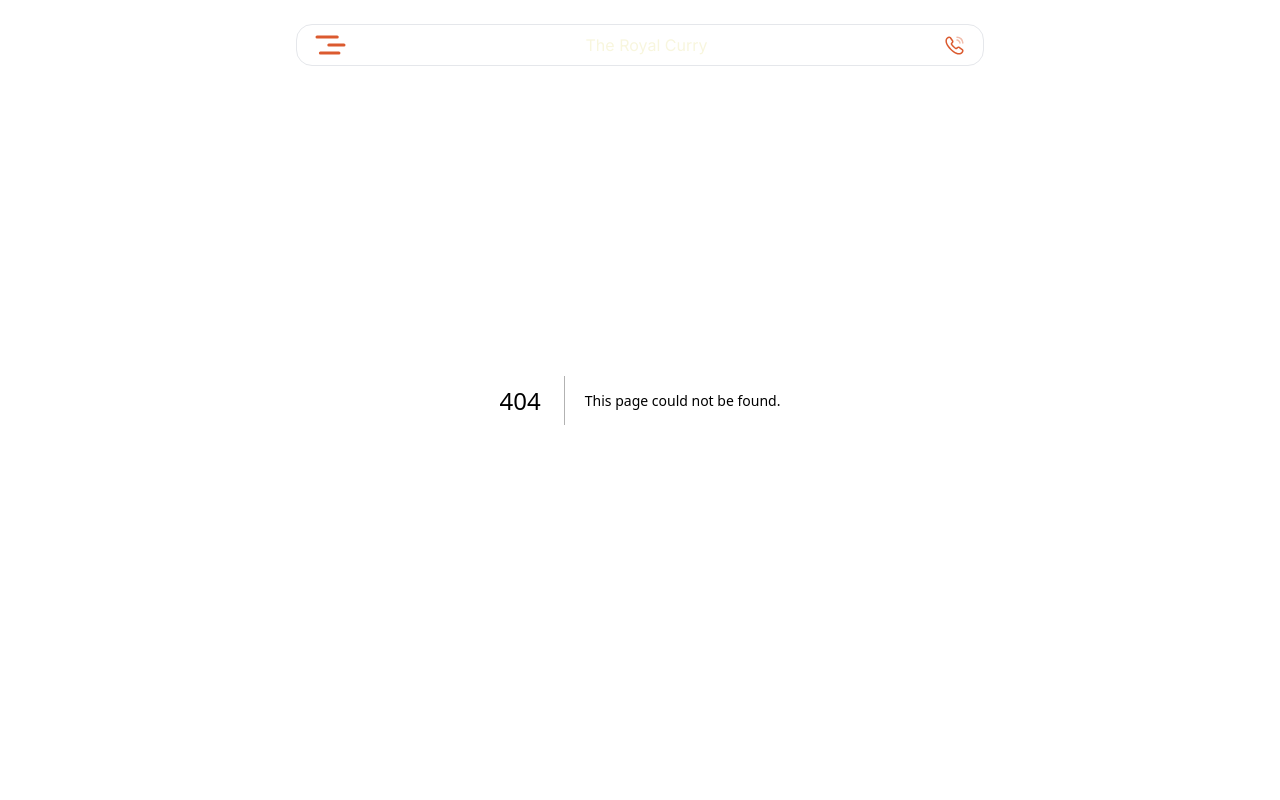
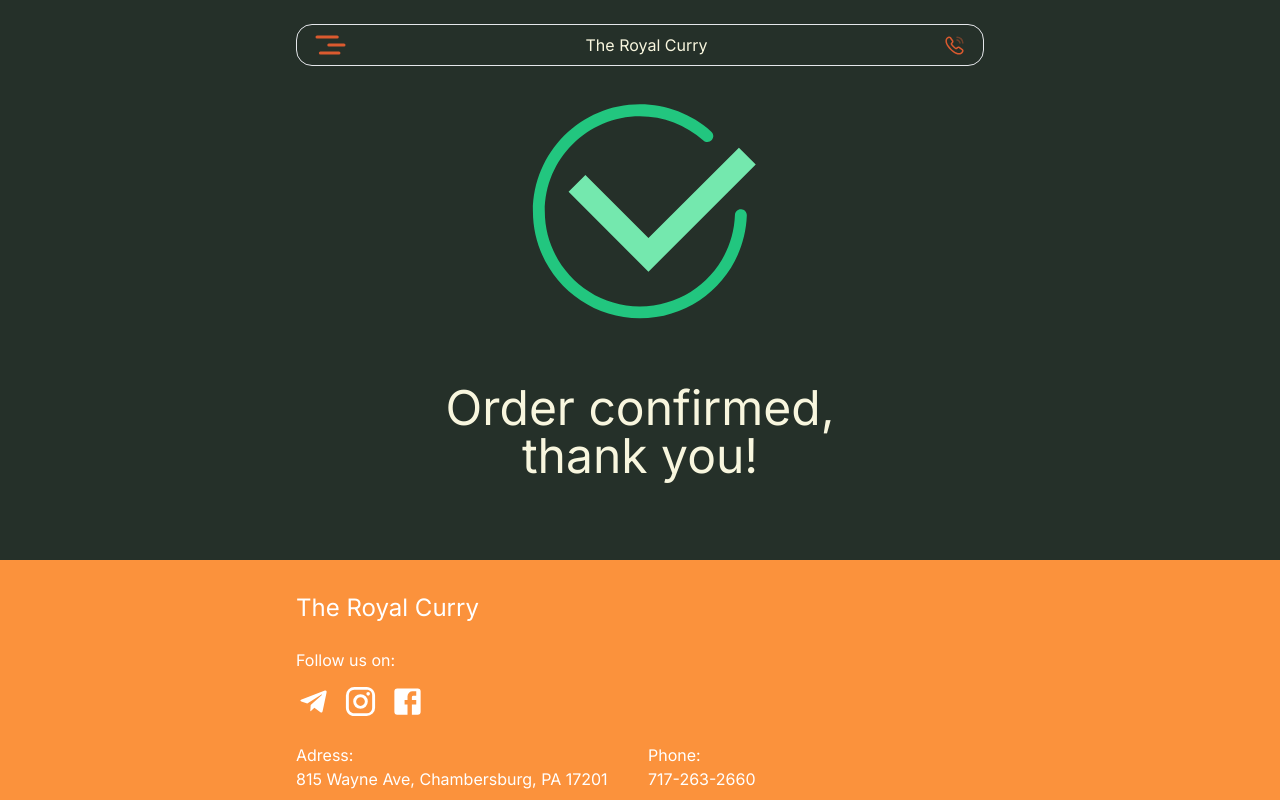
Before and after one commit to V1talquaaa/TheRoyalCurry, a Next.js app in the folder my-app/: page /thanks in a window 1280 px wide. Before the commit this address had no page. Shown: the top 800 px of the page. Built offline with nearby package versions, Linux system fonts and the light colour scheme.

Commit message:
added styles to the cart

```diff
--- a/my-app/app/cart/page.jsx
+++ b/my-app/app/cart/page.jsx
@@ -1,19 +1,28 @@
 "use client";
 import Link from "next/link";
-import React from "react";
+import React, { useState } from "react";
 import { useDispatch, useSelector } from "react-redux";
 import { removeCard } from "@/redux/cart/cardSlice";
 import { nanoid } from "nanoid";
-import { Counter } from "@/components/Counter";
+import { useRouter } from "next/navigation";
+
 
 const Cart = () => {
   const cart = useSelector((state) => state.card);
 
   const dispatch = useDispatch();
 
+  const router = useRouter();
+
   const onRemoveBtnClick = (id) => {
     dispatch(removeCard(id));
   };
+
+  const onSubmitBtnClick = () => {
+    if(cart.length > 0) {
+      router.push('/thanks')
+    }
+  }
 
   const totalPrice = cart.reduce((total, cartItem) => {
     return total + cartItem.quantity * cartItem.price;
@@ -65,6 +74,7 @@ const Cart = () => {
           <h3 className="my-[50px] text-2xl text-green">Total order: {totalPrice} $</h3>
           <button
             type="submit"
+            onClick={onSubmitBtnClick}
             className="px-[75px] py-[15px] bg-orange-400 text-textLight rounded-[12px]"
           >
             Submit
--- a/my-app/app/page.js
+++ b/my-app/app/page.js
@@ -2,7 +2,6 @@ import { About } from "@/components/About";
 import { Feedback } from "@/components/Feedback";
 import { Gallery } from "@/components/Gallery";
 import { Hero } from "@/components/Hero";
-import { Menu } from "@/components/Menu";
 import { Preferences } from "@/components/Preferences";
 import { Samples } from "@/components/Samples";
 
--- a/my-app/app/subComponents/Card.jsx
+++ b/my-app/app/subComponents/Card.jsx
@@ -13,8 +13,8 @@ export const Card = ({id, image, title, description, price}) => {
 
   const dispatch = useDispatch();
 
-  const onAddButtonClick = (dish, quantity, price) => {
-    if(quantity > 0) {
+  const onAddButtonClick = (dish, quantity, price, id) => {
+    if(quantity > 0 ) {
       dispatch(addCard({dish, quantity, price, id}));
     }
 
--- /dev/null
+++ b/my-app/app/subComponents/IconSubmited.jsx
@@ -0,0 +1,24 @@
+import React from "react";
+
+const IconConfirmed = () => {
+  return (
+    <svg
+      width="300px"
+      height="300px"
+      viewBox="0 0 1024 1024"
+      version="1.1"
+      xmlns="http://www.w3.org/2000/svg"
+    >
+      <path
+        d="M511.64164 924.327835c-228.816869 0-414.989937-186.16283-414.989937-414.989937S282.825796 94.347961 511.64164 94.347961c102.396724 0 200.763434 37.621642 276.975315 105.931176 9.47913 8.499272 10.266498 23.077351 1.755963 32.556481-8.488009 9.501656-23.054826 10.266498-32.556481 1.778489-67.723871-60.721519-155.148319-94.156494-246.174797-94.156494-203.396868 0-368.880285 165.482394-368.880285 368.880285S308.243749 878.218184 511.64164 878.218184c199.164126 0 361.089542-155.779033 368.60998-354.639065 0.49556-12.720751 11.032364-22.863359 23.910794-22.177356 12.720751 0.484298 22.649367 11.190043 22.15483 23.910794-8.465484 223.74966-190.609564 399.015278-414.675604 399.015278z"
+        fill="#22C67F"
+      />
+      <path
+        d="M960.926616 327.538868l-65.210232-65.209209-350.956149 350.956149-244.56832-244.566273-65.210233 65.209209 309.745789 309.743741 0.032764-0.031741 0.03174 0.031741z"
+        fill="#74E8AE"
+      />
+    </svg>
+  );
+};
+
+export default IconConfirmed;
--- /dev/null
+++ b/my-app/app/thanks/page.jsx
@@ -0,0 +1,16 @@
+import React from "react";
+import IconConfirmed from "../subComponents/IconSubmited";
+
+const Thanks = () => {
+  return (
+    <div className="container">
+
+      <div className="m-20 h-[400px] text-center text-textLight text-5xl flex flex-col justify-center items-center">
+      <IconConfirmed />
+        <p className="mt-10">Order confirmed, thank you!</p>
+      </div>
+    </div>
+  );
+};
+
+export default Thanks;
```
Also changed, not shown: my-app/app/menu/page.jsx (+0 -73 lines), my-app/public/confirmatiom.svg (added).
